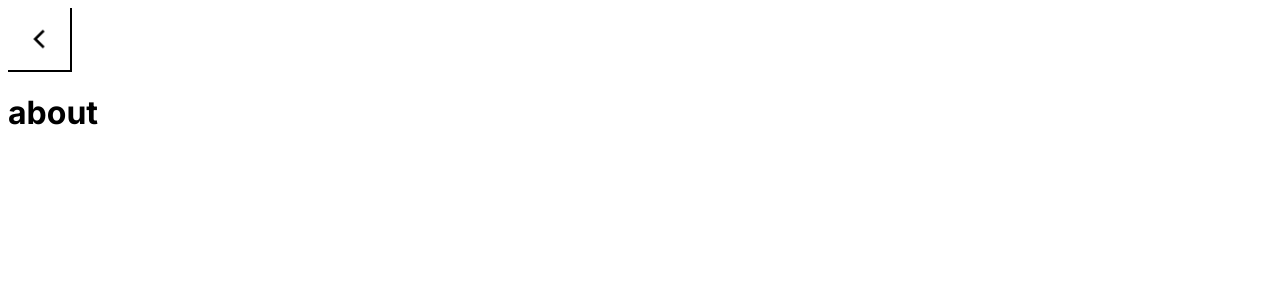
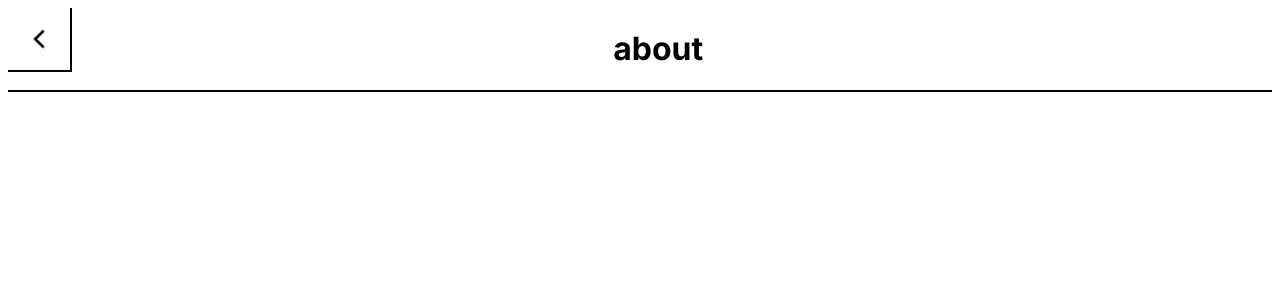
Before and after one commit to DenverW03/DenverW03.github.io, a Next.js app: page /about in a window 1280 px wide. Shown: the top 300 px of the page. Built offline with nearby package versions, Linux system fonts and the light colour scheme.

Commit message:
header styling and sizing

```diff
--- a/src/app/about/page.js
+++ b/src/app/about/page.js
@@ -1,10 +1,9 @@
-import Back from "@/components/back/Back";
+import Header from "@/components/header/Header";
 
 export default function About() {
 	return(
 		<div>
-			<Back></Back>
-			<h1>about</h1>
+			<Header pageName="about" />
 		</div>
 	);
 }
--- a/src/app/projects/page.js
+++ b/src/app/projects/page.js
@@ -1,6 +1,9 @@
+import Back from "@/components/back/Back";
+
 export default function Projects() {
 	return(
 		<div>
+			<Back></Back>
 			<h1>projects</h1>
 		</div>
 	);
--- a/src/app/work/page.js
+++ b/src/app/work/page.js
@@ -1,6 +1,9 @@
+import Back from "@/components/back/Back";
+
 export default function Work() {
 	return(
 		<div>
+			<Back></Back>
 			<h1>work</h1>
 		</div>
 	);
--- /dev/null
+++ b/src/components/header/Header.js
@@ -0,0 +1,11 @@
+import Back from "../back/Back";
+import styles from "./Header.module.css";
+
+export default function Header({ pageName }) {
+	return (
+		<div className={styles["header-container"]}>
+			<Back />
+			<h1>{pageName}</h1>
+		</div>
+	);
+}
--- /dev/null
+++ b/src/components/header/Header.module.css
@@ -0,0 +1,19 @@
+.header-container {
+	display: flex;
+	flex-direction: row;
+	justify-content: space-between;
+
+	border-bottom-color: black;
+	border-bottom-width: 2px;
+	border-bottom-style: solid;
+}
+
+.header-container > h1 {
+	margin-right: 40%;
+}
+
+@media (min-width: 600px) {
+	.header-container > h1 {
+		margin-right: 45%;
+	}
+}
```
